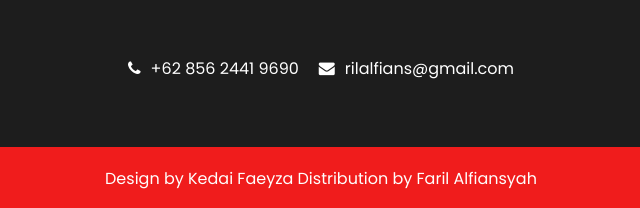
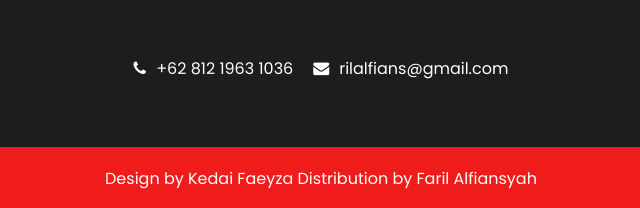
Before and after one commit to farilalfians/Faeyza, a plain HTML site: page menu.html in a window 1280 px wide. Shown: the part 1003-1211 px from the top of the page, 319-959 px from the left. Drawn offline with nearby package versions, Linux system fonts and the light colour scheme; files whose address does not match are found by name.

Commit message:
Update menu.html

```diff
--- a/menu.html
+++ b/menu.html
@@ -147,7 +147,7 @@
                      <ul>
                         <li>
                            <a href="#">
-                           <i class="fa fa-phone" aria-hidden="true"></i><span class="padding_left_10">+62 856 2441 9690</span>
+                           <i class="fa fa-phone" aria-hidden="true"></i><span class="padding_left_10">+62 812 1963 1036</span>
                            </a>
                         </li>
                         <li>
```
